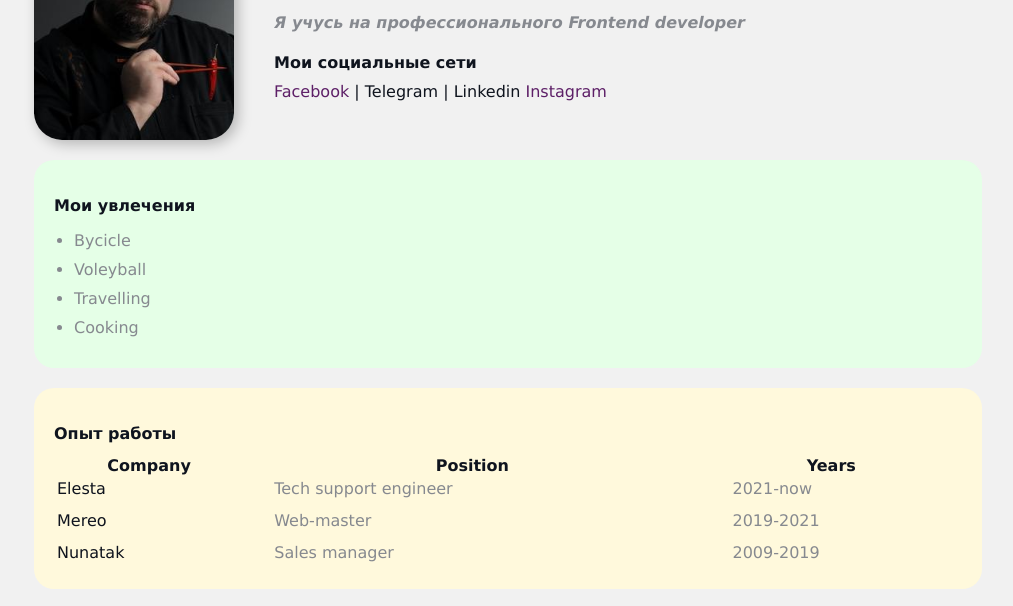
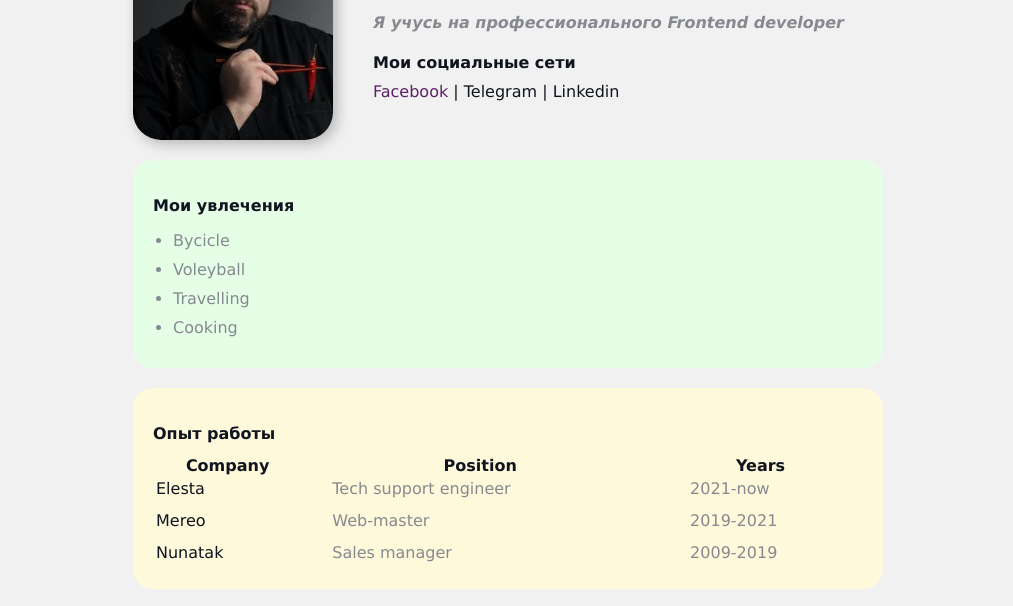
Before and after one commit to AlexDeng911/cv-card-light, a plain HTML site: page index.html in a window 1280 px wide. Shown: the part 141-747 px from the top of the page, without its empty margins (132-1145 px from the left). Drawn offline with Linux system fonts and the light colour scheme.

Commit message:
final changes

```diff
--- a/index.html
+++ b/index.html
@@ -17,7 +17,6 @@
           <p>Я учусь на профессионального Frontend developer</p>
           <h4>Мои социальные сети</h4>
           <a href="">Facebook</a href="https://www.facebook.com/alexander.denisov.967"> | <a href="@AlexDeng">Telegram</a> | <a href="https://www.linkedin.com/in/alexander-denisov-38b572178/">Linkedin</a>
-          <a href="">Instagram</a>
         </div>
       </div>
 
--- a/styles.css
+++ b/styles.css
@@ -7,7 +7,7 @@ body{
 }
 
 .container{
-    max-width: 75%;
+    max-width: 750px;
     margin: auto;
     padding-top: 30px;
 }
@@ -36,7 +36,7 @@ a:visited{
     margin-bottom: 20px;
 }
 
-@media(max-width: 750px){
+@media(max-width: 700px){
         .info{
     text-align: center;
     display: block;
```
